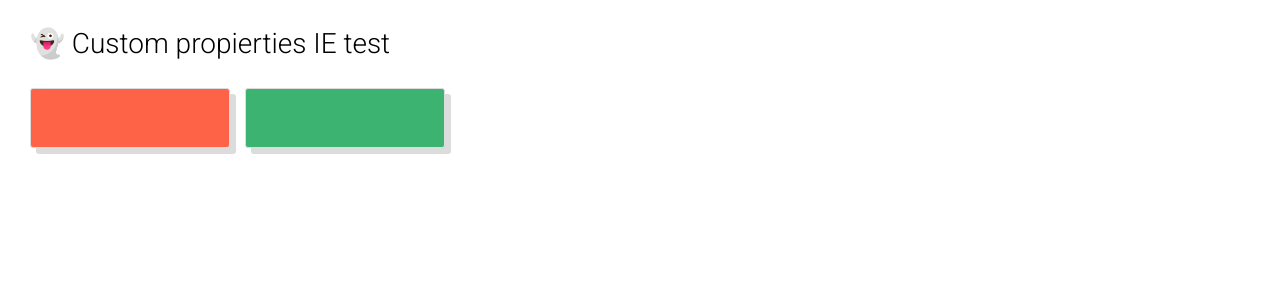
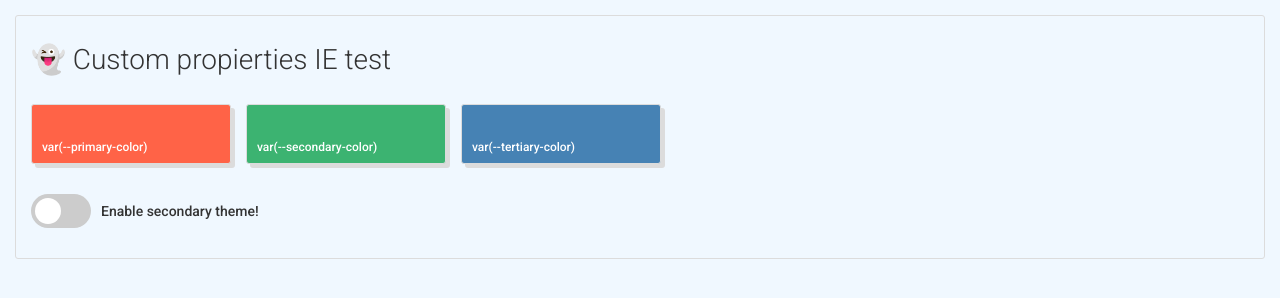
Before and after one commit to Alvaro07/custom-propierties-ie, a website built with webpack: page src/index.html in a window 1280 px wide. Built offline with nearby package versions, Linux system fonts and the light colour scheme.

Commit message:
final basic test

```diff
--- a/src/assets/scss/base/_base.scss
+++ b/src/assets/scss/base/_base.scss
@@ -1,6 +1,5 @@
 :root {
-  --primary-color: tomato;
-  --secondary-color: MediumSeaGreen;
+
 }
 
 html {
@@ -8,12 +7,32 @@ html {
 }
 
 body {
-  font-family: 'Roboto', sans-serif;
-  font-size: 1.6rem;
+  --bg-color: AliceBlue;
+  --txt-color: #333;
+  --primary-color: tomato;
+  --secondary-color: MediumSeaGreen;
+  --tertiary-color: SteelBlue;
+
+  background-color: var(--bg-color);
+
+  &.secondary-theme {
+    --bg-color: DarkSlateGray;
+    --txt-color: Gainsboro;
+    --primary-color: Goldenrod;
+    --secondary-color: MediumOrchid;
+    --tertiary-color: Crimson;
+  }
 }
 
 .app {
-  padding: 30px;
+  margin: 15px;
+  padding: 30px 15px;
+  border: 1px solid gainsboro;
+  border-radius: 3px;
+
+  font-family: 'Roboto', sans-serif;
+  font-size: 1.6rem;
+  color: var(--txt-color);
 
   &__title {
     font-size: 2.8rem;
--- a/src/assets/scss/components/_box.scss
+++ b/src/assets/scss/components/_box.scss
@@ -1,15 +1,19 @@
 .box-wrap {
-  padding: 30px 0;
+  padding: 30px 0 0 0;
   display: flex;
 }
 
 .box {
   width: 200px;
   height: 60px;
-  display: block;
+  padding: 10px;
+  display: flex;
+  align-items: flex-end;
+  justify-content: flex-start;
+  color: white;
   border-radius: 3px;
   border: 1px solid Gainsboro;
-  box-shadow: 6px 6px gainsboro;
+  box-shadow: 4px 4px gainsboro;
   background-color: var(--bg-box-color);
 
   &:not(:first-child) {
@@ -23,4 +27,14 @@
   &--secondary {
     --bg-box-color: var(--secondary-color)
   }
+
+  &--tertiary {
+    --bg-box-color: var(--tertiary-color)
+  }
+
+
+  & > p {
+    font-size: 1.2rem;
+    font-weight: 500;
+  }
 }
--- /dev/null
+++ b/src/assets/scss/components/_switch.scss
@@ -0,0 +1,62 @@
+
+/*slider switch css */
+.theme-switch-wrapper {
+  display: flex;
+  align-items: center;
+  margin-top: 30px;
+
+  em {
+    margin-left: 10px;
+    font-size: 1.4rem;
+    font-weight: 500;
+  }
+}
+
+.theme-switch {
+  display: inline-block;
+  height: 34px;
+  position: relative;
+  width: 60px;
+}
+
+.theme-switch input {
+  display:none;
+}
+
+.slider {
+  background-color: #ccc;
+  bottom: 0;
+  cursor: pointer;
+  left: 0;
+  position: absolute;
+  right: 0;
+  top: 0;
+  transition: .4s;
+}
+
+.slider:before {
+  background-color: #fff;
+  bottom: 4px;
+  content: "";
+  height: 26px;
+  left: 4px;
+  position: absolute;
+  transition: .4s;
+  width: 26px;
+}
+
+input:checked + .slider {
+  background-color: #66bb6a;
+}
+
+input:checked + .slider:before {
+  transform: translateX(26px);
+}
+
+.slider.round {
+  border-radius: 34px;
+}
+
+.slider.round:before {
+  border-radius: 50%;
+}
--- a/src/assets/scss/index.scss
+++ b/src/assets/scss/index.scss
@@ -3,3 +3,4 @@
 @import 'base/reset';
 @import 'base/base';
 @import 'components/box';
+@import 'components/switch';
--- a/src/index.html
+++ b/src/index.html
@@ -10,13 +10,31 @@
 </head>
 
 <body>
-    <div id="app" class="app">
-      <h2 class="app__title">👻 Custom propierties IE test</h2>
+  <div id="app" class="app">
+    <h2 class="app__title">👻 Custom propierties IE test</h2>
 
-      <section class="box-wrap">
-        <div class="box box--primary"></div>
-        <div class="box box--secondary"></div>
-      </section>
-    </div>
+    <section class="box-wrap">
+      <div class="box box--primary">
+        <p>var(--primary-color)</p>
+      </div>
+      <div class="box box--secondary">
+        <p>var(--secondary-color)</p>
+      </div>
+      <div class="box box--tertiary">
+        <p>var(--tertiary-color)</p>
+      </div>
+    </section>
+
+    <footer>
+      <div class="theme-switch-wrapper">
+        <label class="theme-switch" for="checkbox">
+          <input type="checkbox" id="checkbox" />
+          <div class="slider round"></div>
+        </label>
+        <em>Enable secondary theme!</em>
+      </div>
+    </footer>
+  </div>
 </body>
+
 </html>
--- a/src/index.js
+++ b/src/index.js
@@ -1,2 +1,7 @@
 import '../src/assets/js/vendor/ie11CustomProperties.js'
 import './assets/scss/index.scss'
+
+const themeSwitch = document.getElementById('checkbox')
+themeSwitch.addEventListener('change', function (e) {
+  document.querySelector('body').classList.toggle('secondary-theme')
+})
```
Also changed, not shown: src/assets/js/vendor/ie11CustomProperties.js.
